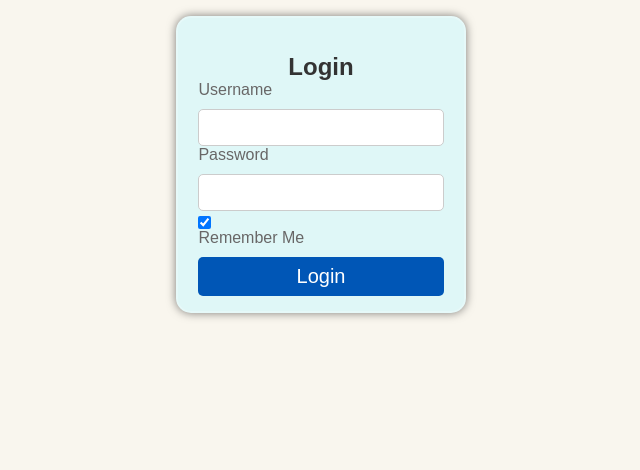
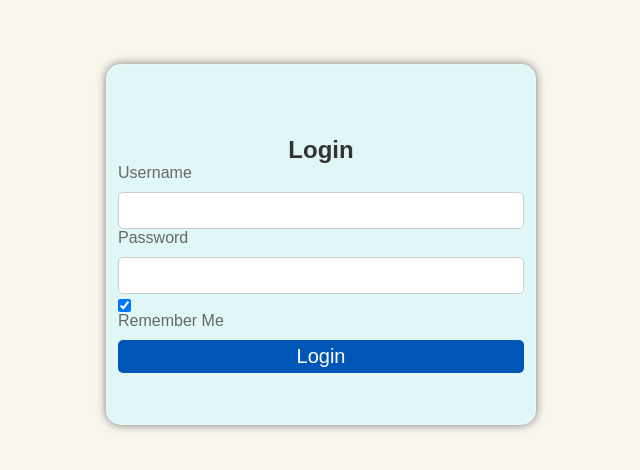
Before and after one commit to wawtv/wawtv.github.io, a plain HTML site: page index.html in a window 1280 px wide. Shown: the whole page, without its empty margins (319-959 px from the left). Drawn offline with Linux system fonts and the light colour scheme.

Commit message:
Update index.html

```diff
--- a/index.html
+++ b/index.html
@@ -1,4 +1,4 @@
-<!DOCTYPE html><html><uhead><title>Login</title>
+<!DOCTYPE html><html><head><title>Login</title>
 <meta name="viewport" content="width=device-width, initial-scale=1"><style>
 *{margin: 0; padding: 0; box-sizing: border-box; }
 body {
@@ -10,16 +10,11 @@ align-items: center;
 }
 .login-container {
   width: 90%;
-  //height: 420px;
   max-width: 430px;
   margin: 5% auto;
-  padding: 15px 20px;
+  padding: 50px 10px;
   border-radius: 15px;
- // background-color: #eee;
- // box-shadow: 0 0 10px 0 rgba(0,0,0,0.2);
-
-  // background: #fdf9f900;
-   //background-color: rgba(253, 249, 249, 0);
+ //background-color: rgba(253, 249, 249, 0);
     background-color: #dff7f7;
     background-position-x: 0%;
     background-position-y: 0%;
@@ -60,7 +55,7 @@ input[type="submit"] {
   margin-top: 10px;
   background-color: #0056b6;
   color: #ffffff;
-  padding: 8px;
+  padding: 5px;
   font-size: 20px;
   border: 0;
   border-radius: 5px;
```
